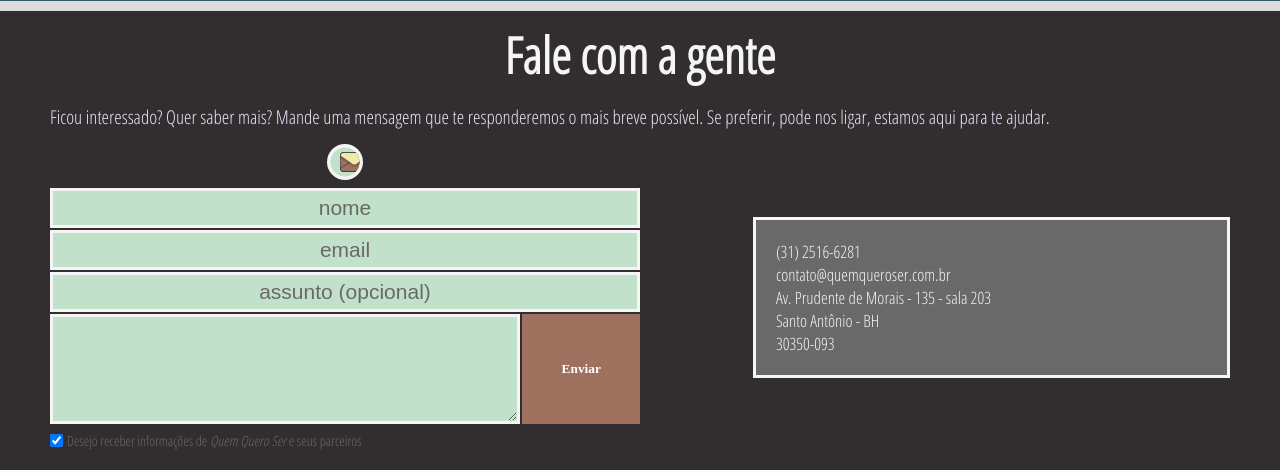
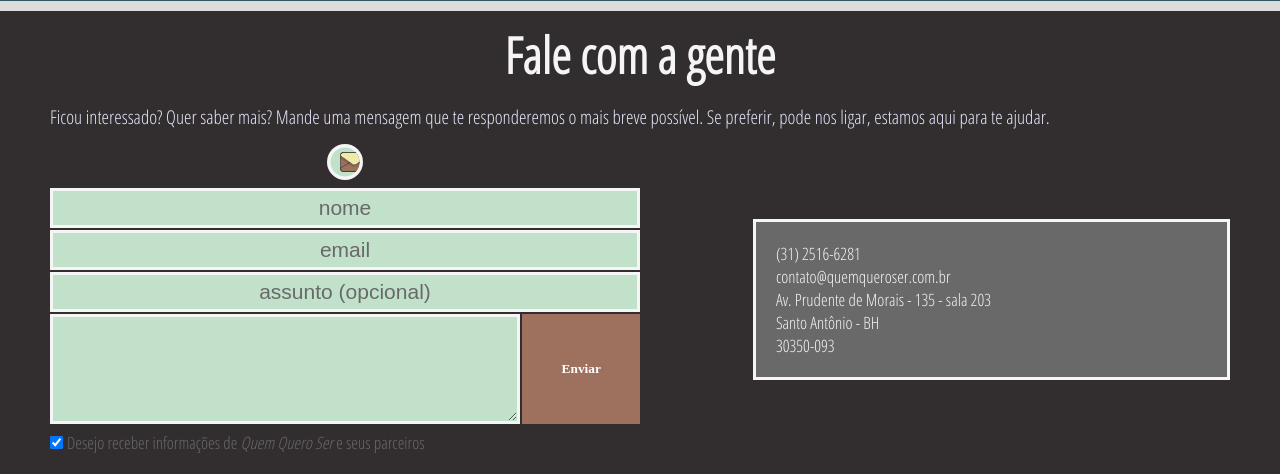
Before and after one commit to TheMarini/Quem-Quero-Ser, a PHP site: page / in a window 1280 px wide. Shown: the part 4291-4765 px from the top of the page. Run offline with PHP 8.4, Linux system fonts and the light colour scheme.

Commit message:
NavIndex Js (bug fix) | Email (bug fix)

```diff
--- a/css/style.css
+++ b/css/style.css
@@ -808,7 +808,7 @@ svg {
     width: 100%;
 }
 
-input::selection {
+input::selection,textarea::selection {
     color: whitesmoke;
     background-color: #9e715f
 }
@@ -869,7 +869,7 @@ input::selection {
     display: flex;
     margin-top: 7px;
     align-items: center;
-    font-size: 1.4em
+    font-size: 1.7em
 }
 
 #newsletter p {
--- a/js/script.js
+++ b/js/script.js
@@ -50,7 +50,7 @@ $(document).ready(function () {
                     if ($scrollTop >= $metodosTop - 100) {
                         if ($scrollTop >= $equipeTop - 100) {
                             if ($scrollTop >= $recomendadosTop - 100) {
-                                if ($scrollTop >= $contatoTop - 300) {
+                                if ($scrollTop + $(this).height() > $(document).height() - 200) {
                                     $secaoAtual = 4;
                                     navIndex();
                                 } else {
```
